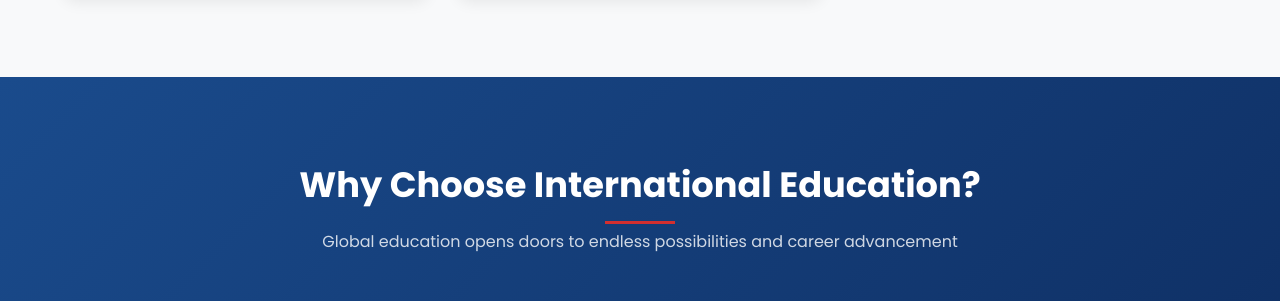
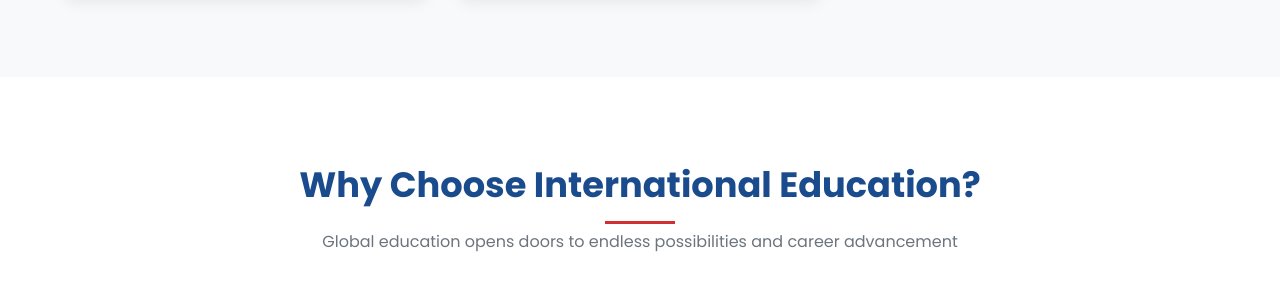
Before and after one commit to EnzoFarai/milestoneglobaleducation.com, a plain HTML site: page destinations.html in a window 1280 px wide. Shown: the part 1177-1478 px from the top of the page. Drawn offline with Linux system fonts and the light colour scheme.

Commit message:
Update destinations.html

```diff
--- a/destinations.html
+++ b/destinations.html
@@ -151,7 +151,7 @@
                     <div class="destination-image">
                         <img src="assets/images/destinations/australia.jpg" alt="Australia">
                         <div class="destination-flag">
-                            <img src="assets/images/flags/au.png" alt="Australia Flag">
+                            <img src="https://flagcdn.com/w80/au.png" alt="Australia Flag">
                         </div>
                     </div>
                     <div class="destination-content">
@@ -225,11 +225,11 @@
     </section>
 
     <!-- Why Choose Section -->
-    <section class="why-choose">
+    <section class="why-choose-destinations">
         <div class="container">
             <div class="section-title">
-                <h2 style="color: white;">Why Choose International Education?</h2>
-                <p style="color: rgba(255,255,255,0.8);">Global education opens doors to endless possibilities and career advancement</p>
+                <h2>Why Choose International Education?</h2>
+                <p>Global education opens doors to endless possibilities and career advancement</p>
             </div>
 
             <div class="benefits-grid">
```
